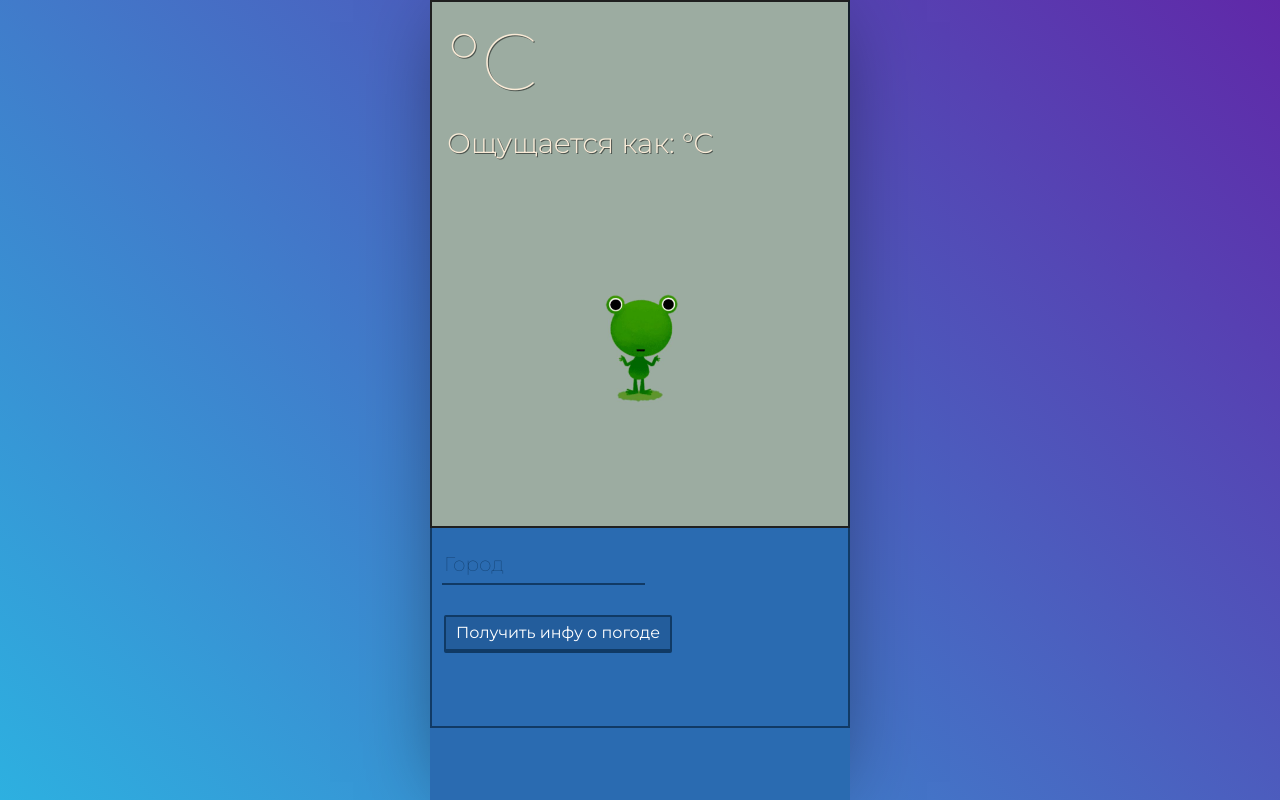
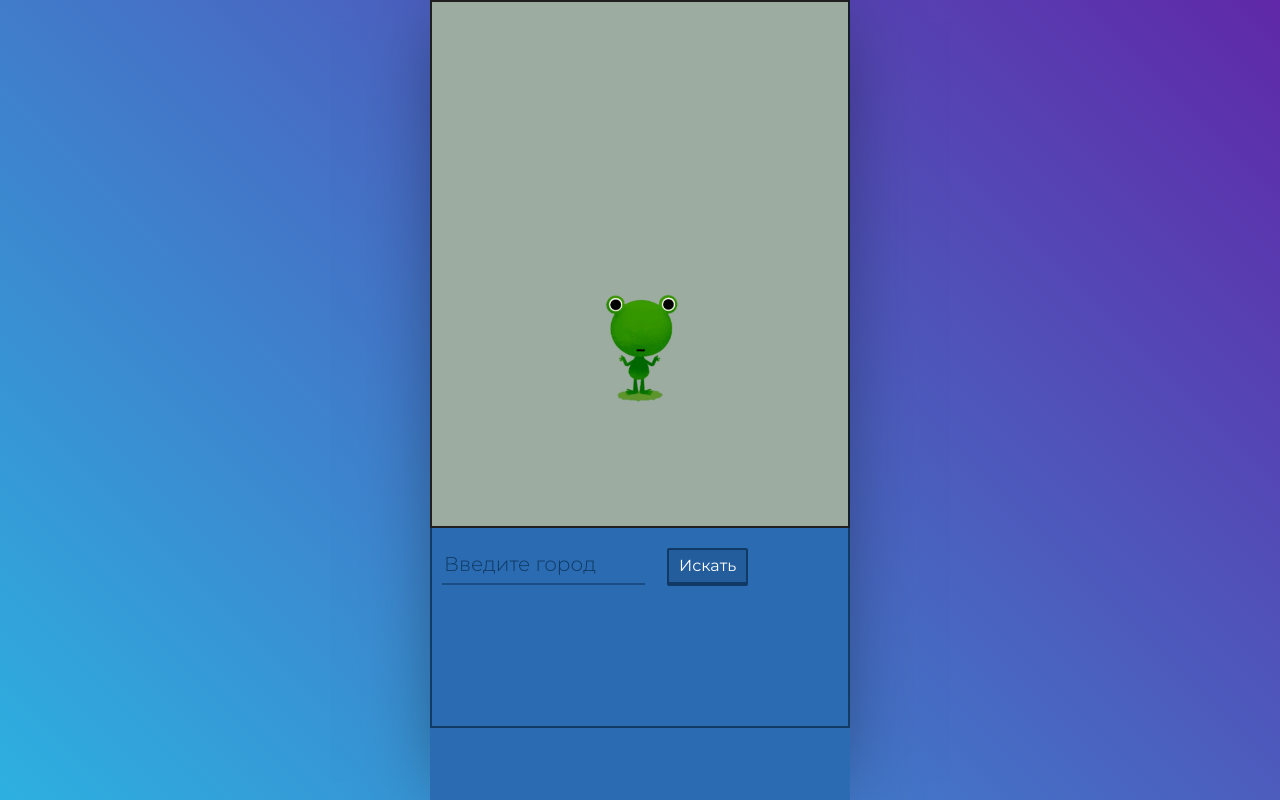
Before and after one commit to bitewolf/weather_react, a React (Create React App) app: page / in a window 1280 px wide. Built offline with nearby package versions, Linux system fonts and the light colour scheme.

Commit message:
фикс

```diff
--- a/src/App.css
+++ b/src/App.css
@@ -122,7 +122,7 @@ body {
 input[type="text"] {
   background-color: transparent;
   border: 0;
-  border-bottom: solid 2px #113a65;
+  border-bottom: solid 2px #194d85;
   width: 45%;
   padding-bottom: 4px;
   color: #fff;
@@ -130,6 +130,7 @@ input[type="text"] {
   margin-bottom: 30px;
   margin-right: 20px;
   font-size: 20px;
+  font-weight: 300;
   outline: none;
 }
 
@@ -149,7 +150,7 @@ button {
   border-radius: 2px;
   cursor: pointer;
   background-color: #235d9c;
-  color: #fff;
+  color: #ffffff;
   outline: none!important;
 }
 
--- a/src/components/form.js
+++ b/src/components/form.js
@@ -3,8 +3,8 @@ import React from "react";
 const Form = props => (
 <div>
     <form onSubmit={props.weatherMethod}>
-        <input type="text" name="city" placeholder="Город"/>
-        <button>Получить инфу о погоде</button>
+        <input type="text" name="city" placeholder="Введите город"/>
+        <button>Искать</button>
     </form>
 </div>
 )
--- a/src/components/info.js
+++ b/src/components/info.js
@@ -2,9 +2,12 @@ import React from "react";
 
 const Info = props => (
     <div className="infoText">
+    { props.temp &&
+    <div className="infoText">
         <p className="time">{props.time}</p>
         <p className="temp">{props.temp} °C</p>
         <p className="tempFeels">Ощущается как: {props.tempFeels} °C</p>
+    </div>}
     </div>
 );
 
```
Also changed, not shown: 1 other file (tests, documents, lock files or other folders).
